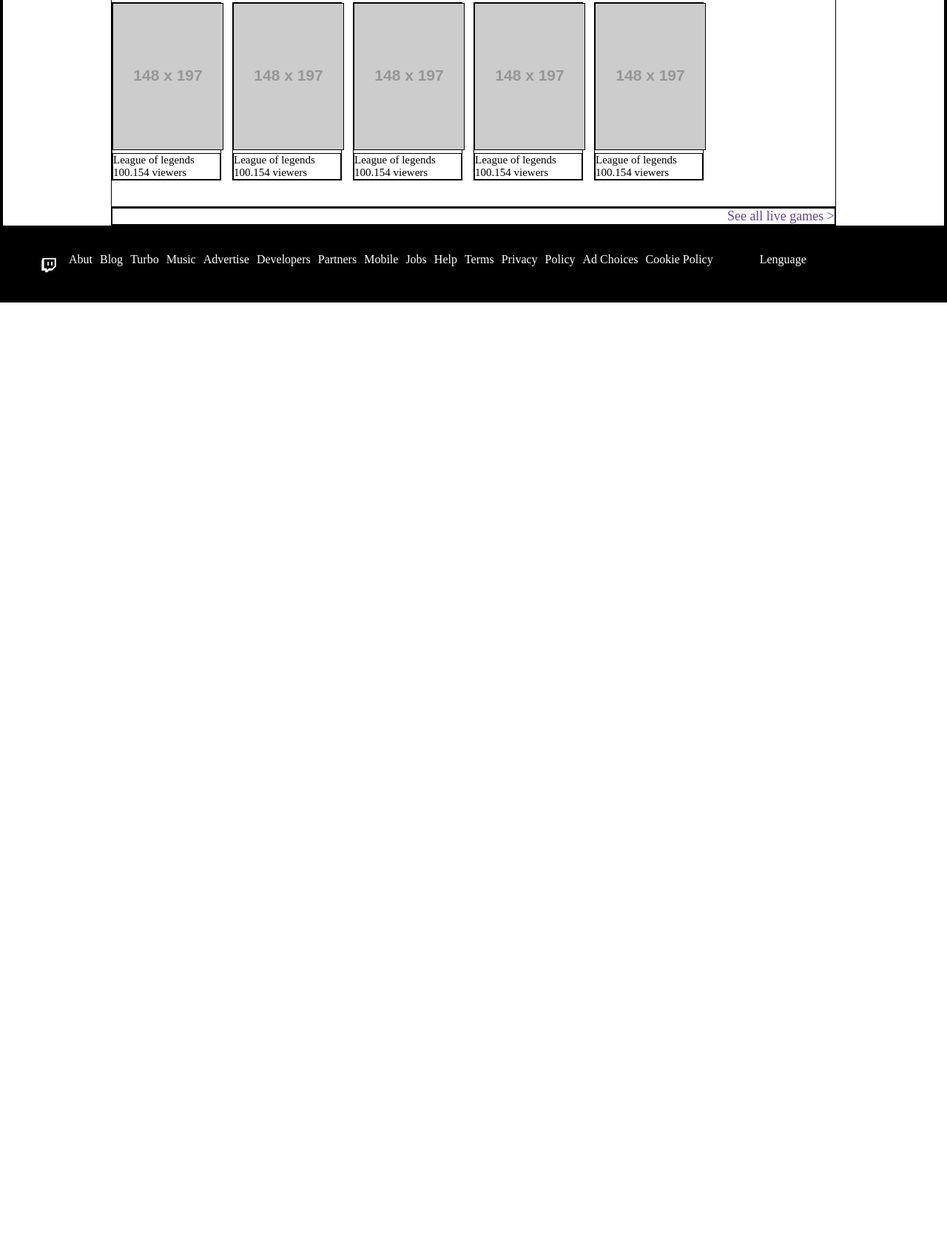
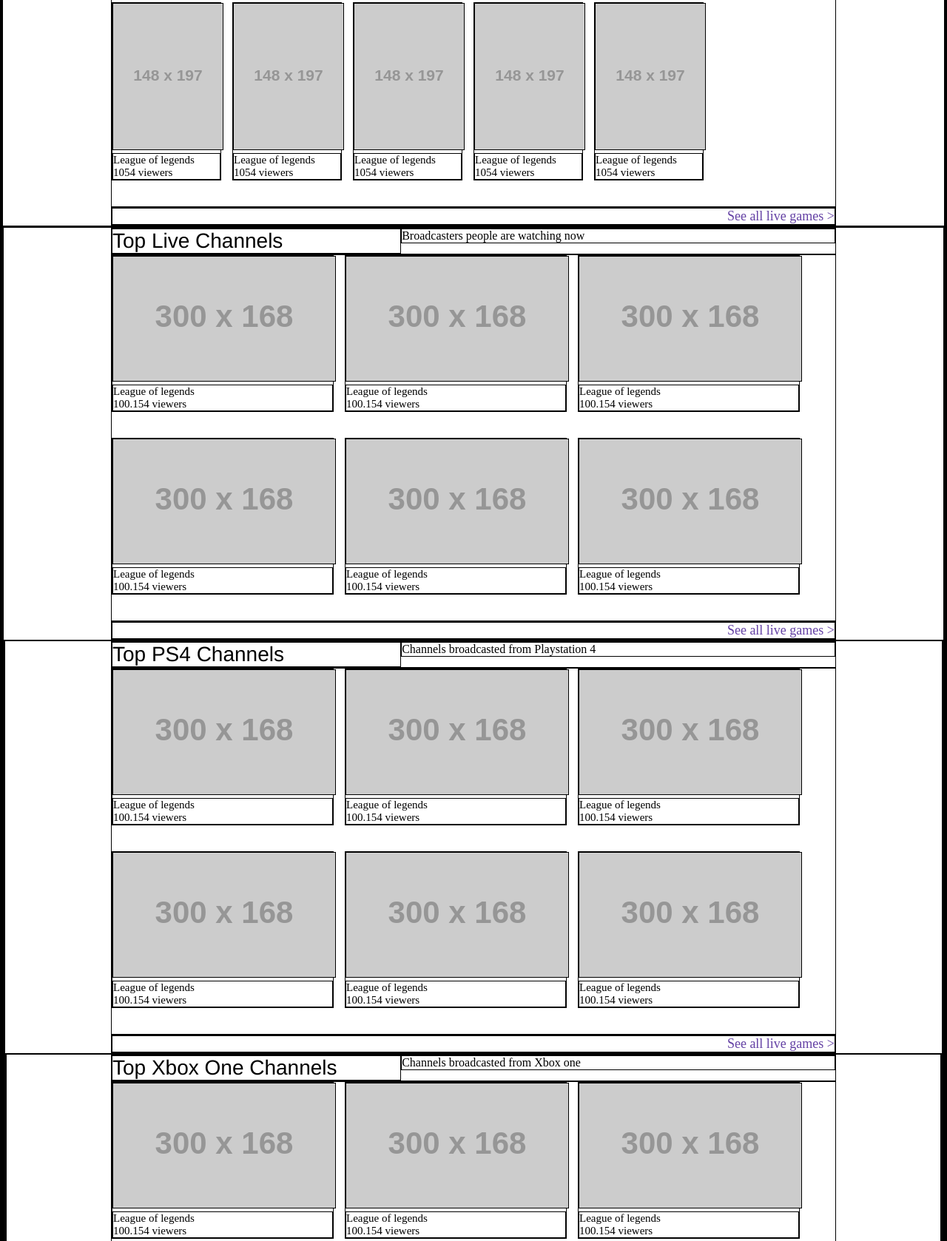
Before and after one commit to rusben/smx-tuich, a plain HTML site: page index.html in a window 1280 px wide. Shown: the part 380-2058 px from the top of the page at 74% size. Before the commit the page ends 800 px from the top, so only its background shows below. Drawn offline with Linux system fonts and the light colour scheme; placeholder pictures from the web are drawn by us.

Commit message:
cuerpo oriol desnudo super hot

```diff
--- a/index.html
+++ b/index.html
@@ -44,19 +44,19 @@
           </div>
           <div class="piefoto"><img src="http://via.placeholder.com/148x197">
               <p>League of legends
-                <br>100.154 viewers
+                <br>1054 viewers
               </p>
           </div>
-          <div class="piefoto"><img src="http://via.placeholder.com/148x197"><p>League of legends<br>100.154 viewers</p></div>
-          <div class="piefoto"><img src="http://via.placeholder.com/148x197"><p>League of legends<br>100.154 viewers</p></div>
-          <div class="piefoto"><img src="http://via.placeholder.com/148x197"><p>League of legends<br>100.154 viewers</p></div>
-          <div class="piefoto"><img src="http://via.placeholder.com/148x197"><p>League of legends<br>100.154 viewers</p></div>
-          <div class="piefoto"><img src="http://via.placeholder.com/148x197"><p>League of legends<br>100.154 viewers</p></div>
-          <div class="piefoto"><img src="http://via.placeholder.com/148x197"><p>League of legends<br>100.154 viewers</p></div>
-          <div class="piefoto"><img src="http://via.placeholder.com/148x197"><p>League of legends<br>100.154 viewers</p></div>
-          <div class="piefoto"><img src="http://via.placeholder.com/148x197"><p>League of legends<br>100.154 viewers</p></div>
-          <div class="piefoto"><img src="http://via.placeholder.com/148x197"><p>League of legends<br>100.154 viewers</p></div>
-          <div class="piefoto"><img src="http://via.placeholder.com/148x197"><p>League of legends<br>100.154 viewers</p></div>
+          <div class="piefoto"><img src="http://via.placeholder.com/148x197"><p>League of legends<br>1054 viewers</p></div>
+          <div class="piefoto"><img src="http://via.placeholder.com/148x197"><p>League of legends<br>1054 viewers</p></div>
+          <div class="piefoto"><img src="http://via.placeholder.com/148x197"><p>League of legends<br>1054 viewers</p></div>
+          <div class="piefoto"><img src="http://via.placeholder.com/148x197"><p>League of legends<br>1054 viewers</p></div>
+          <div class="piefoto"><img src="http://via.placeholder.com/148x197"><p>League of legends<br>1054 viewers</p></div>
+          <div class="piefoto"><img src="http://via.placeholder.com/148x197"><p>League of legends<br>1054 viewers</p></div>
+          <div class="piefoto"><img src="http://via.placeholder.com/148x197"><p>League of legends<br>1054 viewers</p></div>
+          <div class="piefoto"><img src="http://via.placeholder.com/148x197"><p>League of legends<br>1054 viewers</p></div>
+          <div class="piefoto"><img src="http://via.placeholder.com/148x197"><p>League of legends<br>1054 viewers</p></div>
+          <div class="piefoto"><img src="http://via.placeholder.com/148x197"><p>League of legends<br>1054 viewers</p></div>
           <div class="clearfix">
 
           </div>
@@ -68,13 +68,94 @@
 
         </div>
         <div class="1">
+          <div class="games">
+            <div class="titulo">
+              Top Live Channels
+            </div>
+            <div class="subtitulo">
+              Broadcasters people are watching now
+            </div>
+            <div class="clearfix">
 
-        </div>
+            </div>
+            <div class="piefoto2"><img src="http://via.placeholder.com/300x168">
+                <p>League of legends
+                  <br>100.154 viewers
+                </p>
+            </div>
+            <div class="piefoto2"><img src="http://via.placeholder.com/300x168"><p>League of legends<br>100.154 viewers</p></div>
+            <div class="piefoto2"><img src="http://via.placeholder.com/300x168"><p>League of legends<br>100.154 viewers</p></div>
+            <div class="piefoto2"><img src="http://via.placeholder.com/300x168"><p>League of legends<br>100.154 viewers</p></div>
+            <div class="piefoto2"><img src="http://via.placeholder.com/300x168"><p>League of legends<br>100.154 viewers</p></div>
+            <div class="piefoto2"><img src="http://via.placeholder.com/300x168"><p>League of legends<br>100.154 viewers</p></div>
+            <div class="clearfix">
+
+            </div>
+            <div class="see">
+              See all live games >
+            </div>
+          </div>
+          <div id="separador">
+
         <div class="1">
+          <div class="games">
+            <div class="titulo">
+              Top PS4 Channels
+            </div>
+            <div class="subtitulo">
+              Channels broadcasted from Playstation 4
+            </div>
+            <div class="clearfix">
 
-        </div>
-        <div class="1">
+            </div>
+            <div class="piefoto2"><img src="http://via.placeholder.com/300x168">
+                <p>League of legends
+                  <br>100.154 viewers
+                </p>
+            </div>
+            <div class="piefoto2"><img src="http://via.placeholder.com/300x168"><p>League of legends<br>100.154 viewers</p></div>
+            <div class="piefoto2"><img src="http://via.placeholder.com/300x168"><p>League of legends<br>100.154 viewers</p></div>
+            <div class="piefoto2"><img src="http://via.placeholder.com/300x168"><p>League of legends<br>100.154 viewers</p></div>
+            <div class="piefoto2"><img src="http://via.placeholder.com/300x168"><p>League of legends<br>100.154 viewers</p></div>
+            <div class="piefoto2"><img src="http://via.placeholder.com/300x168"><p>League of legends<br>100.154 viewers</p></div>
+            <div class="clearfix">
 
+            </div>
+            <div class="see">
+              See all live games >
+            </div>
+          </div>
+          <div id="separador">
+
+            <div class="1">
+              <div class="games">
+                <div class="titulo">
+                  Top Xbox One Channels
+                </div>
+                <div class="subtitulo">
+                  Channels broadcasted from Xbox one
+                </div>
+                <div class="clearfix">
+
+                </div>
+                <div class="piefoto2"><img src="http://via.placeholder.com/300x168">
+                    <p>League of legends
+                      <br>100.154 viewers
+                    </p>
+                </div>
+                <div class="piefoto2"><img src="http://via.placeholder.com/300x168"><p>League of legends<br>100.154 viewers</p></div>
+                <div class="piefoto2"><img src="http://via.placeholder.com/300x168"><p>League of legends<br>100.154 viewers</p></div>
+                <div class="piefoto2"><img src="http://via.placeholder.com/300x168"><p>League of legends<br>100.154 viewers</p></div>
+                <div class="piefoto2"><img src="http://via.placeholder.com/300x168"><p>League of legends<br>100.154 viewers</p></div>
+                <div class="piefoto2"><img src="http://via.placeholder.com/300x168"><p>League of legends<br>100.154 viewers</p></div>
+                <div class="clearfix">
+
+                </div>
+                <div class="see">
+                  See all live games >
+                </div>
+                  <div id="separador">
+          </div>
         </div>
       </article>
     </section>
--- a/style.css
+++ b/style.css
@@ -70,3 +70,7 @@ li {
 .piefoto{
   width: 148px; float: left; margin-right: 15px; font-size: 15px;margin-bottom: 35px;
 }
+
+.piefoto2{
+  width: 300px; float: left; margin-right: 15px; font-size: 15px;margin-bottom: 35px;
+}
```
